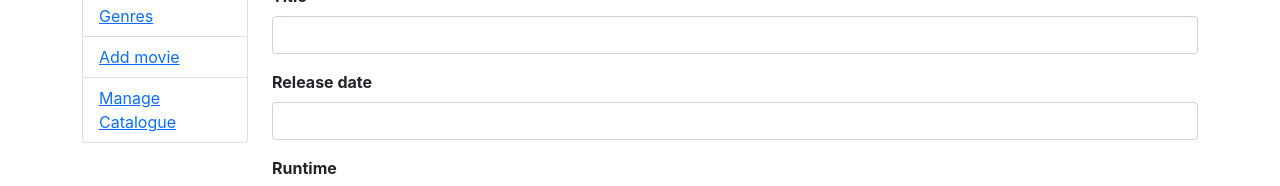
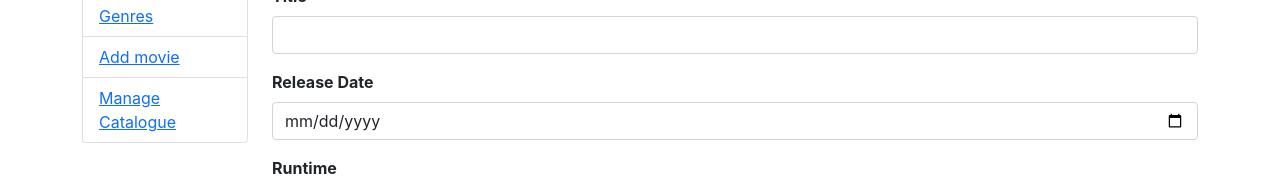
Before and after one commit to petrostrak/go-watch-a-movie, a React (Create React App) app: page /admin/add in a window 1280 px wide. Shown: the part 176-362 px from the top of the page. Built offline with nearby package versions, Linux system fonts and the light colour scheme.

Commit message:
Add Input component

```diff
--- a/src/components/EditMovie.js
+++ b/src/components/EditMovie.js
@@ -1,5 +1,6 @@
 import React, { Component, Fragment } from 'react';
 import './EditMovie.css';
+import Input from './form-components/Input';
 
 export default class EditMovie extends Component {
 
@@ -63,42 +64,27 @@ export default class EditMovie extends Component {
                         value={movie.id}
                         onChange={this.handleChange}
                     />
-                    <div className='mb-3'>
-                        <label htmlFor='title' className='form-label'>
-                            Title
-                        </label>
-                        <input
-                            type={'text'}
-                            className='form-control'
-                            id='title'
-                            name='title'
-                            value={movie.title}
-                            onChange={this.handleChange}/>
-                    </div>
-                    <div className='mb-3'>
-                        <label htmlFor='release_date' className='form-label'>
-                            Release date
-                        </label>
-                        <input
-                            type={'text'}
-                            className='form-control'
-                            id='release_date'
-                            name='release_date'
-                            value={movie.release_date}
-                            onChange={this.handleChange}/>
-                    </div>
-                    <div className='mb-3'>
-                        <label htmlFor='runtime' className='form-label'>
-                            Runtime
-                        </label>
-                        <input
-                            type={'text'}
-                            className='form-control'
-                            id='runtime'
-                            name='runtime'
-                            value={movie.runtime}
-                            onChange={this.handleChange}/>
-                    </div>
+                    <Input
+                        title={'Title'}
+                        type={'text'}
+                        name={'title'}
+                        value={movie.title}
+                        handleChange={this.handleChange}
+                    />
+                    <Input
+                        title={'Release Date'}
+                        type={'date'}
+                        name={'release_date'}
+                        value={movie.release_date}
+                        handleChange={this.handleChange}
+                    />
+                    <Input
+                        title={'Runtime'}
+                        type={'runtime'}
+                        name={'runtime'}
+                        value={movie.runtime}
+                        handleChange={this.handleChange}
+                    />
                     <div className='mb-3'>
                         <label htmlFor='mpaa_rating' className='form-label'>
                             MPAA Rating
@@ -112,18 +98,13 @@ export default class EditMovie extends Component {
                             <option className='form-select' value={'NC17'}>NC17</option>
                         </select>
                     </div>
-                    <div className='mb-3'>
-                        <label htmlFor='rating' className='form-label'>
-                            Rating
-                        </label>
-                        <input
-                            type={'text'}
-                            className='form-control'
-                            id='rating'
-                            name='rating'
-                            value={movie.rating}
-                            onChange={this.handleChange}/>
-                    </div>
+                    <Input
+                        title={'Rating'}
+                        type={'rating'}
+                        name={'rating'}
+                        value={movie.rating}
+                        handleChange={this.handleChange}
+                    />
                     <div className='mb-3'>
                         <label htmlFor='description' className='form-label'>
                             Description
--- /dev/null
+++ b/src/components/form-components/Input.js
@@ -0,0 +1,19 @@
+const Input = (props) => {
+    return (
+        <div className='mb-3'>
+            <label htmlFor={props.name} className='form-label'>
+            {props.title}
+            </label>
+            <input
+                type={props.type}
+                className='form-control'
+                id={props.name}
+                name={props.name}
+                value={props.value}
+                onChange={props.handleChange}
+                placeholder={props.placeholder}/>
+        </div>
+    );
+}
+
+export default Input;
```
